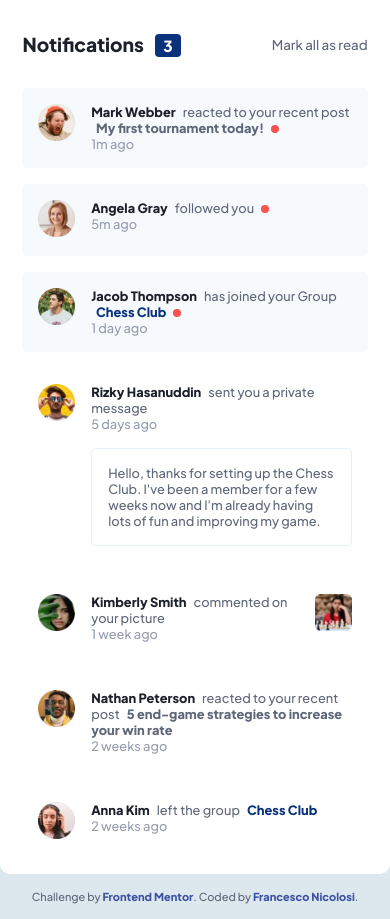
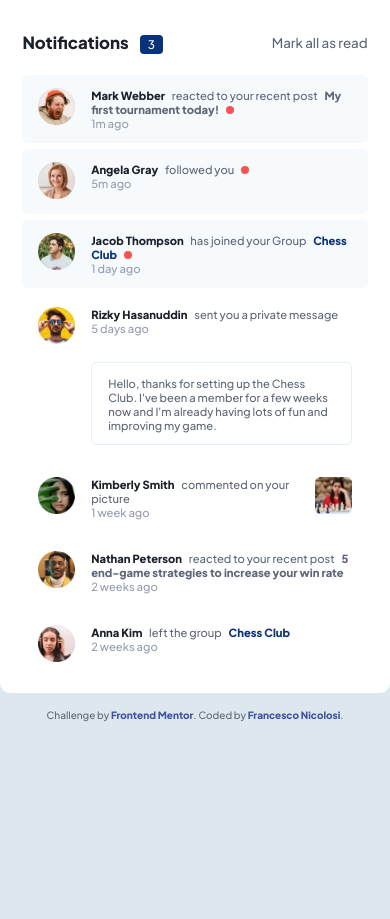
Before and after one commit to Franznic0/notifications-page-main, a plain HTML site: page index.html in a window 390 px wide. After the commit the page ends 844 px from the top, so only its background shows below. Drawn offline with Linux system fonts and the light colour scheme.

Commit message:
design fix

```diff
--- a/style/_variables.scss
+++ b/style/_variables.scss
@@ -23,7 +23,7 @@ $clr-f-bold: hsl(224, 21%, 14%);
 
 // font
 $ff: "Plus Jakarta Sans", sans-serif;
-$f-size: 16px;
+$f-size: clamp(14px, 2vw, 16px);
 $fw-regurlar: 500;
 $fw-bold: 800;
 
--- a/style/style.scss
+++ b/style/style.scss
@@ -78,7 +78,7 @@ a:hover {
 }
 
 .container {
-    @include grid(1fr, repeat(1fr, auto), 1rem);
+    @include grid(1fr, repeat(1fr, auto), .4rem);
     width: 580px;
     margin-top: 4rem;
     padding: 1rem 1.4rem;
@@ -95,7 +95,8 @@ a:hover {
             font-size: 1.2em;
 
             #notification-number {
-                font-size: .8em;
+                font-size: .7em;
+                font-weight: $fw-regurlar;
                 color: $clr-bgr-container;
                 background-color: $clr-blue;
                 border-radius: 4px;
@@ -109,7 +110,7 @@ a:hover {
     .notification-box {
         @include grid(2.3rem 1fr, auto, 1rem);
 
-        padding: 1rem;
+        padding: .8rem 1rem;
         border-radius: $radius-notifications;
         background-color: $clr-bgr-container;
 
@@ -130,10 +131,11 @@ a:hover {
 #private-message {
     grid-column: 2/3;
 
-    padding: 1rem;
+    padding: .8rem 1rem;
     border-radius: $radius-notifications;
     border: 1px solid $clr-msg-primary;
     text-align: left;
+    // font-size: .9em;
 
     background-color: $clr-bgr-container;
 
@@ -163,7 +165,7 @@ a:hover {
 
 // attribution
 .attribution {
-    font-size: 11px;
+    font-size: clamp(10px, 2vw, 11px);
     text-align: center;
     margin: 1rem auto;
     a {
```
Also changed, not shown: style/style.css, 1 other file.
